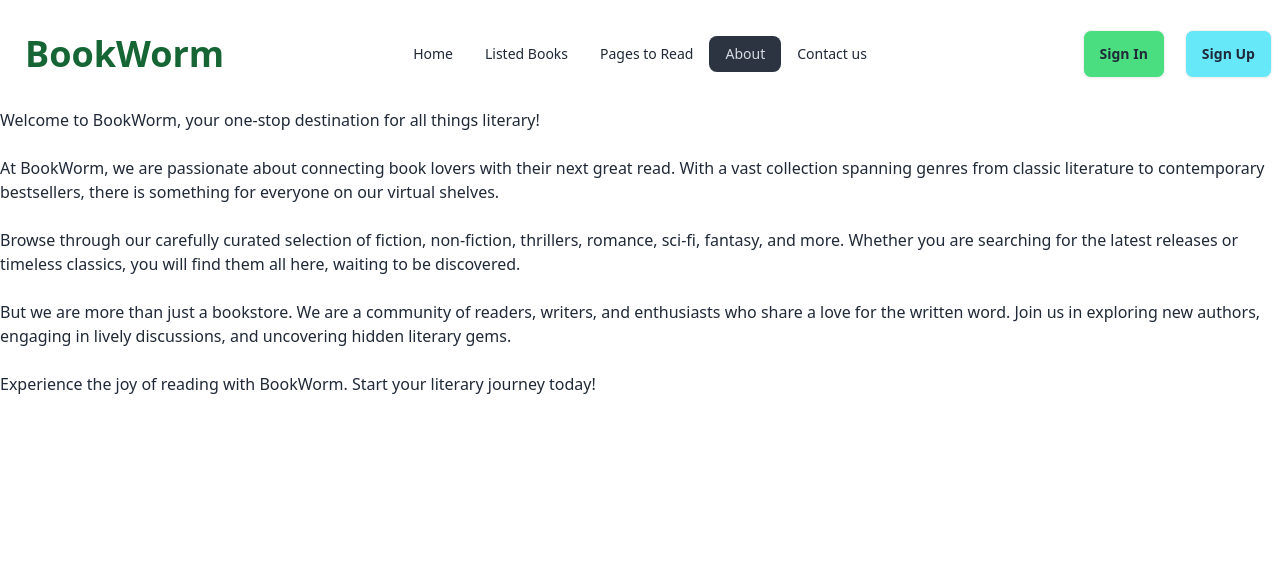
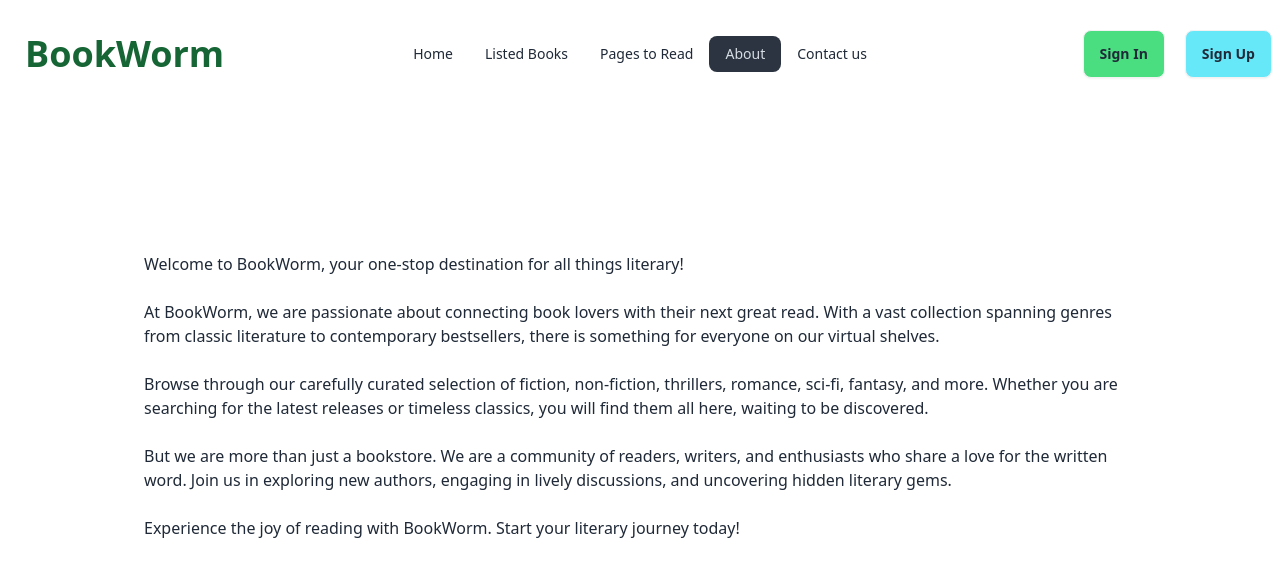
Before and after one commit to Mejbahul-Hasan/B9A8-book-vibe, a React (Vite) app: page /about in a window 1280 px wide. Shown: the top 576 px of the page. Built offline with nearby package versions, Linux system fonts and the light colour scheme.

Commit message:
README.md file is added with meaningful address.

```diff
--- a/src/Pages/About/About.jsx
+++ b/src/Pages/About/About.jsx
@@ -1,7 +1,7 @@
 
 const About = () => {
     return (
-        <div>
+        <div className="p-36">
             <p>
                 Welcome to BookWorm, your one-stop destination for all things literary!
             </p><br />
--- a/src/Pages/Home/Home.jsx
+++ b/src/Pages/Home/Home.jsx
@@ -7,7 +7,7 @@ const Home = () => {
             <Banner/>
             <div>
                 <h2 className="text-center font-bold text-5xl my-10">Books</h2>
-                <BooksCard/>
+                <BooksCard />
             </div>
         </div>
     );
```
Also changed, not shown: 1 other file (tests, documents, lock files or other folders).
